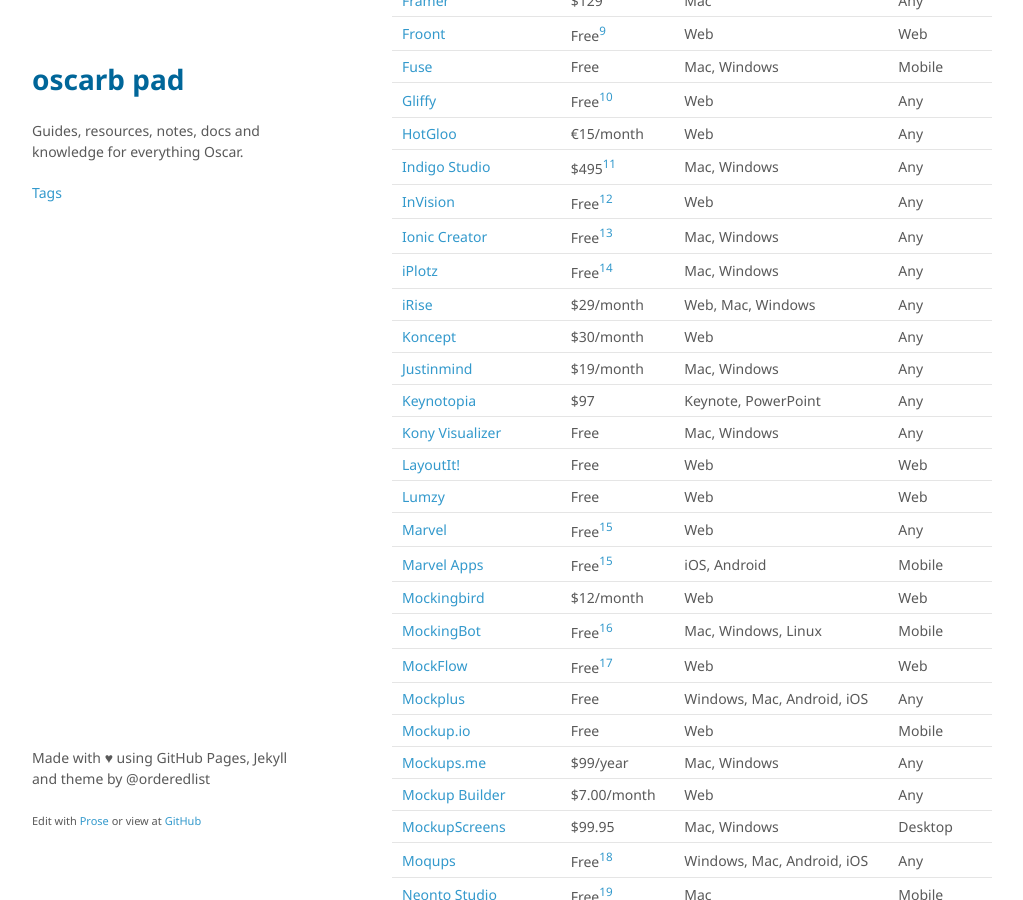
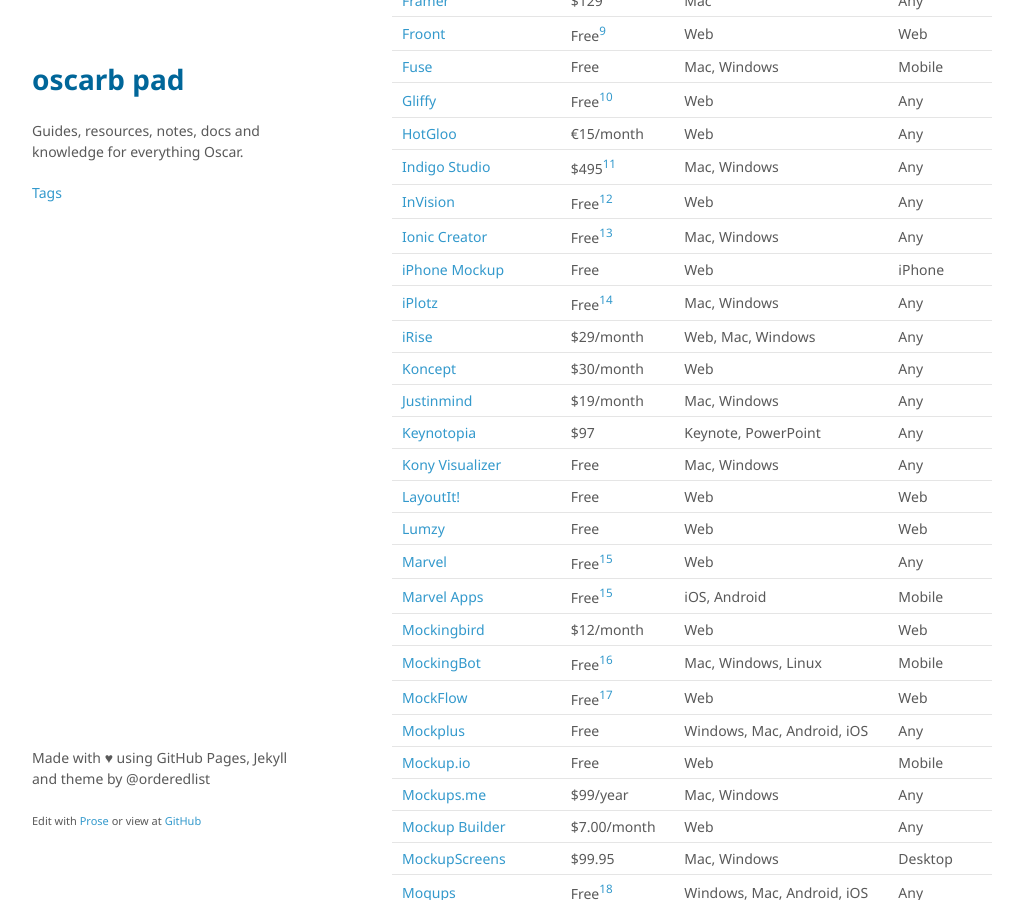
Before and after one commit to oscarb/pad, a Jekyll site: the page built from _docs/prototyping.md, in a window 1280 px wide and 900 px high, scrolled down 1008 px. Shown: the whole window, without its empty margins (128-1151 px from the left). Built offline with Jekyll 4.4.1, drawn with Linux system fonts in a browser that asks for light colours; some web fonts are replaced.

Commit message:
Updated prototyping.md

```diff
--- a/_docs/prototyping.md
+++ b/_docs/prototyping.md
@@ -47,6 +47,7 @@ Name | Lowest price | Platform | Protype for
 [Indigo Studio](http://www.infragistics.com/products/indigo-studio) | $495[^indigo] | Mac, Windows | Any
 [InVision](https://www.invisionapp.com/) | Free[^invision] | Web | Any
 [Ionic Creator](http://ionic.io/products/creator)  | Free[^ionic] | Mac, Windows | Any
+[iPhone Mockup](http://iphonemockup.lkmc.ch/) | Free | Web | iPhone
 [iPlotz](http://iplotz.com/)  | Free[^iplotz] | Mac, Windows | Any
 [iRise](https://www.irise.com/features/prototyping/)  | $29/month | Web, Mac, Windows | Any
 [Koncept](https://konceptapp.com/) | $30/month | Web | Any
```
